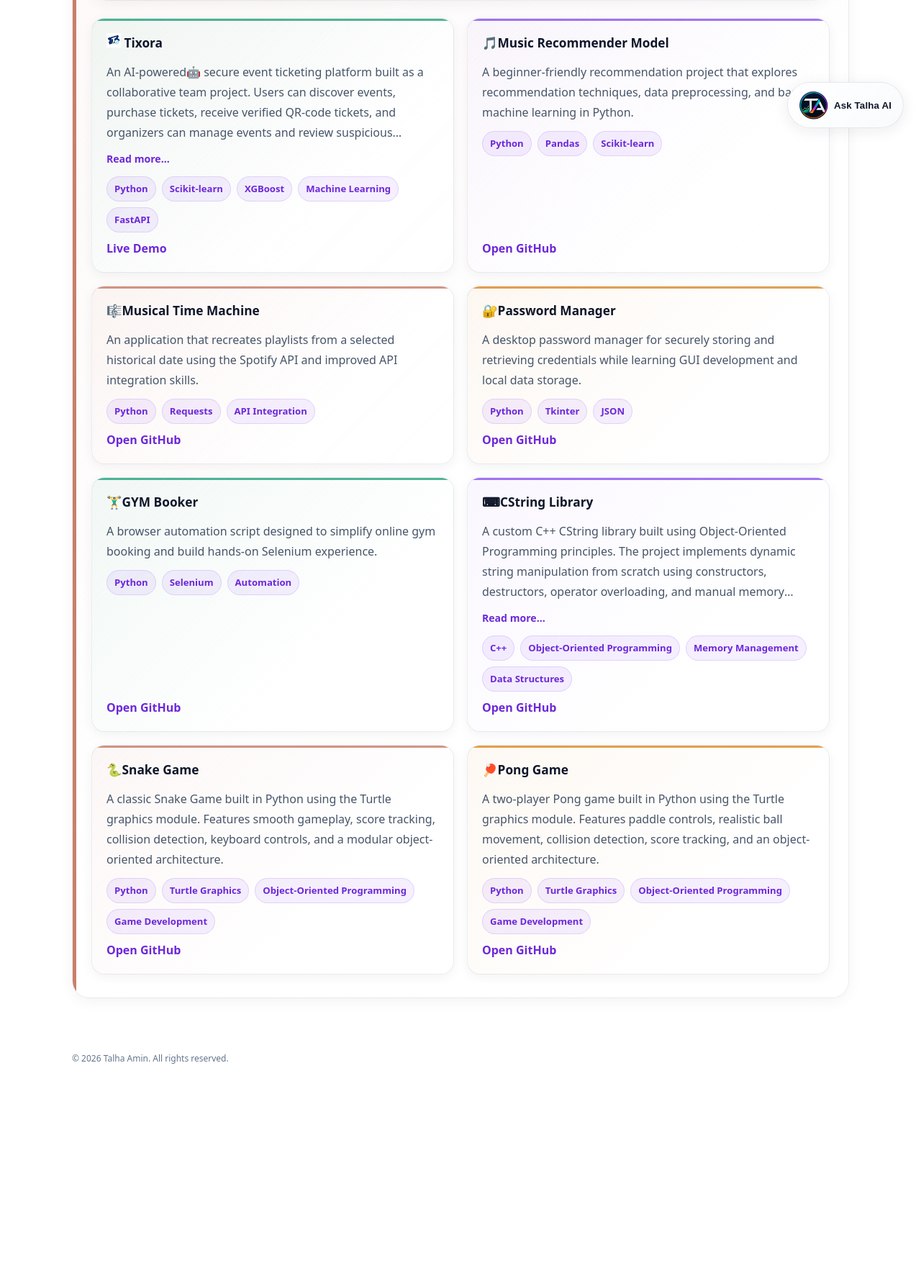
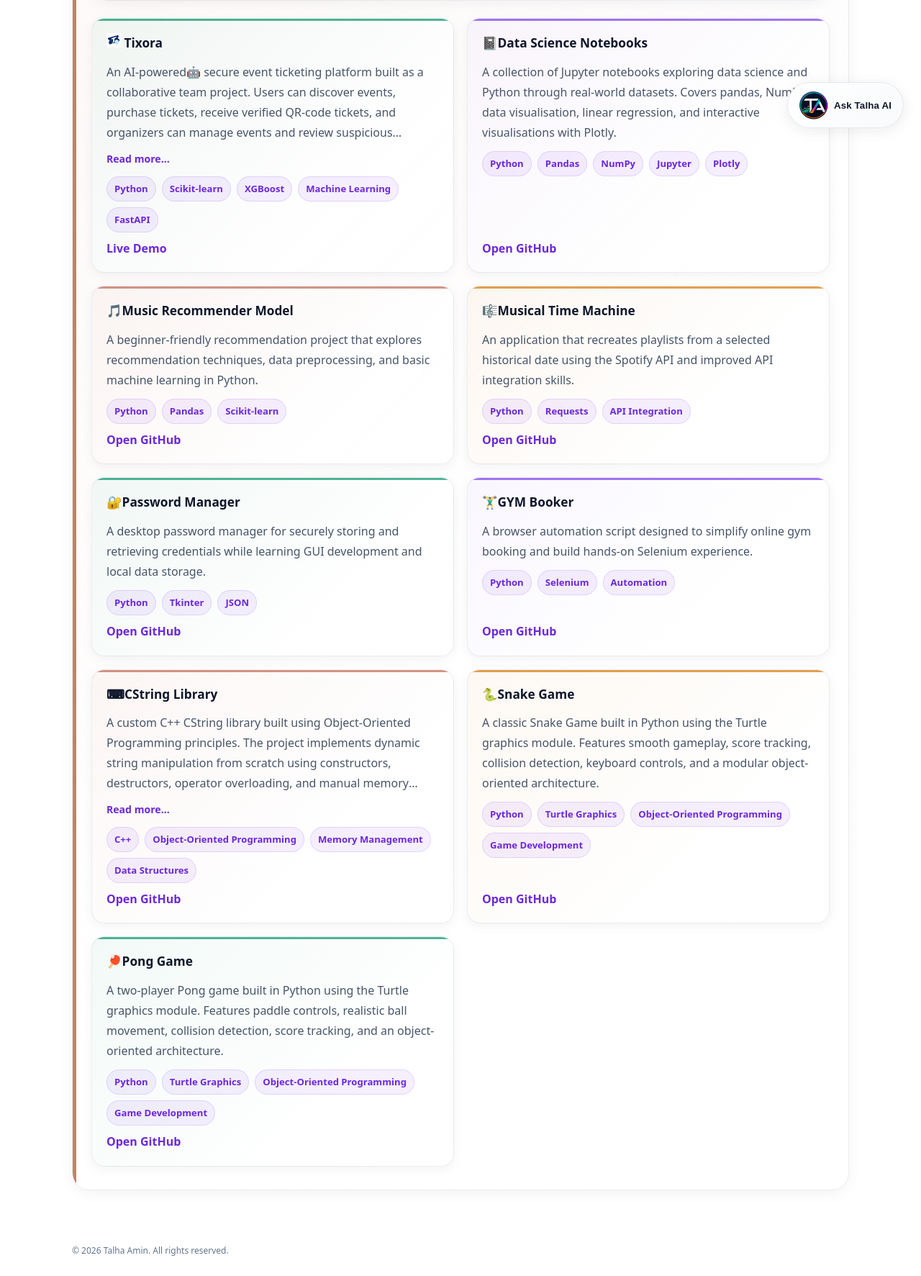
Before and after one commit to Muhammad-TalhaAmin/My-Portfolio, a Python web app: template templates/projects.html in a window 1280 px wide. Shown: the part 598-2371 px from the top of the page at 72% size. Before the commit the page ends 2076 px from the top, so only its background shows below. Run offline with Jinja, Linux system fonts and the light colour scheme; the template is opened without the code that fills it, so the values that code supplies are empty.

Commit message:
Added Data Science Notebooks

```diff
--- a/templates/projects.html
+++ b/templates/projects.html
@@ -146,6 +146,21 @@
           </article>
 
           <article class="project-card reveal-fade delay-2">
+            <h2>📓Data Science Notebooks</h2>
+            <p>
+              A collection of Jupyter notebooks exploring data science and Python through real-world datasets. Covers pandas, NumPy, data visualisation, linear regression, and interactive visualisations with Plotly.
+            </p>
+            <ul class="project-tags">
+              <li><a href="https://www.python.org" target="_blank" rel="noreferrer">Python</a></li>
+              <li><a href="https://pandas.pydata.org" target="_blank" rel="noreferrer">Pandas</a></li>
+              <li><a href="https://numpy.org" target="_blank" rel="noreferrer">NumPy</a></li>
+              <li><a href="https://jupyter.org" target="_blank" rel="noreferrer">Jupyter</a></li>
+              <li><a href="https://plotly.com" target="_blank" rel="noreferrer">Plotly</a></li>
+            </ul>
+            <a href="https://github.com/Muhammad-TalhaAmin/data-science-notebooks" target="_blank" rel="noreferrer" class="project-link">Open GitHub</a>
+          </article>
+
+          <article class="project-card reveal-fade delay-2">
             <h2>🎵Music Recommender Model</h2>
             <p>
               A beginner-friendly recommendation project that explores recommendation techniques, data preprocessing, and basic machine learning in Python.
```
Also changed, not shown: chatbot/knowledge/projects/data-science-notebooks.md (+23 -2 lines), templates/index.html (+8 -6 lines).
